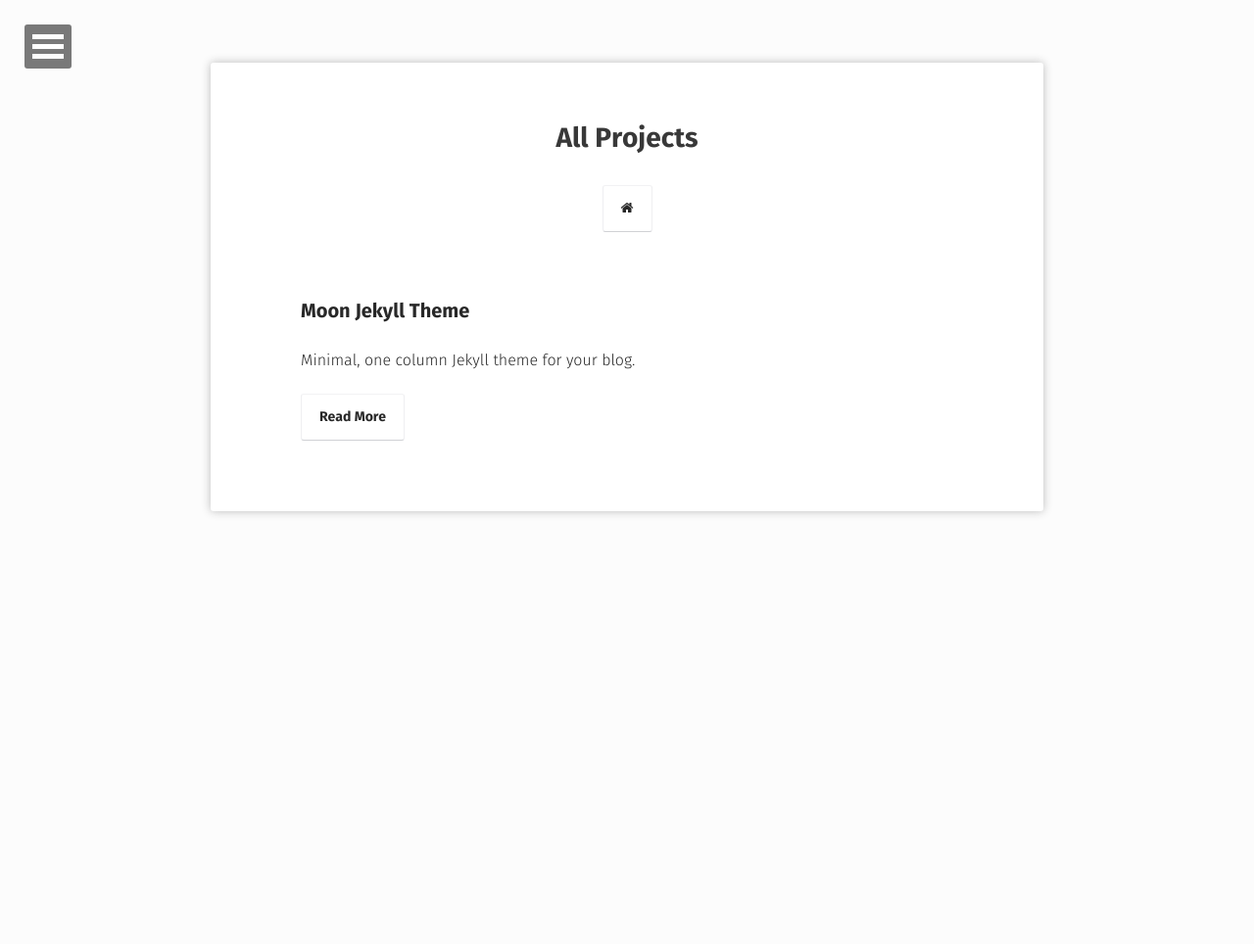
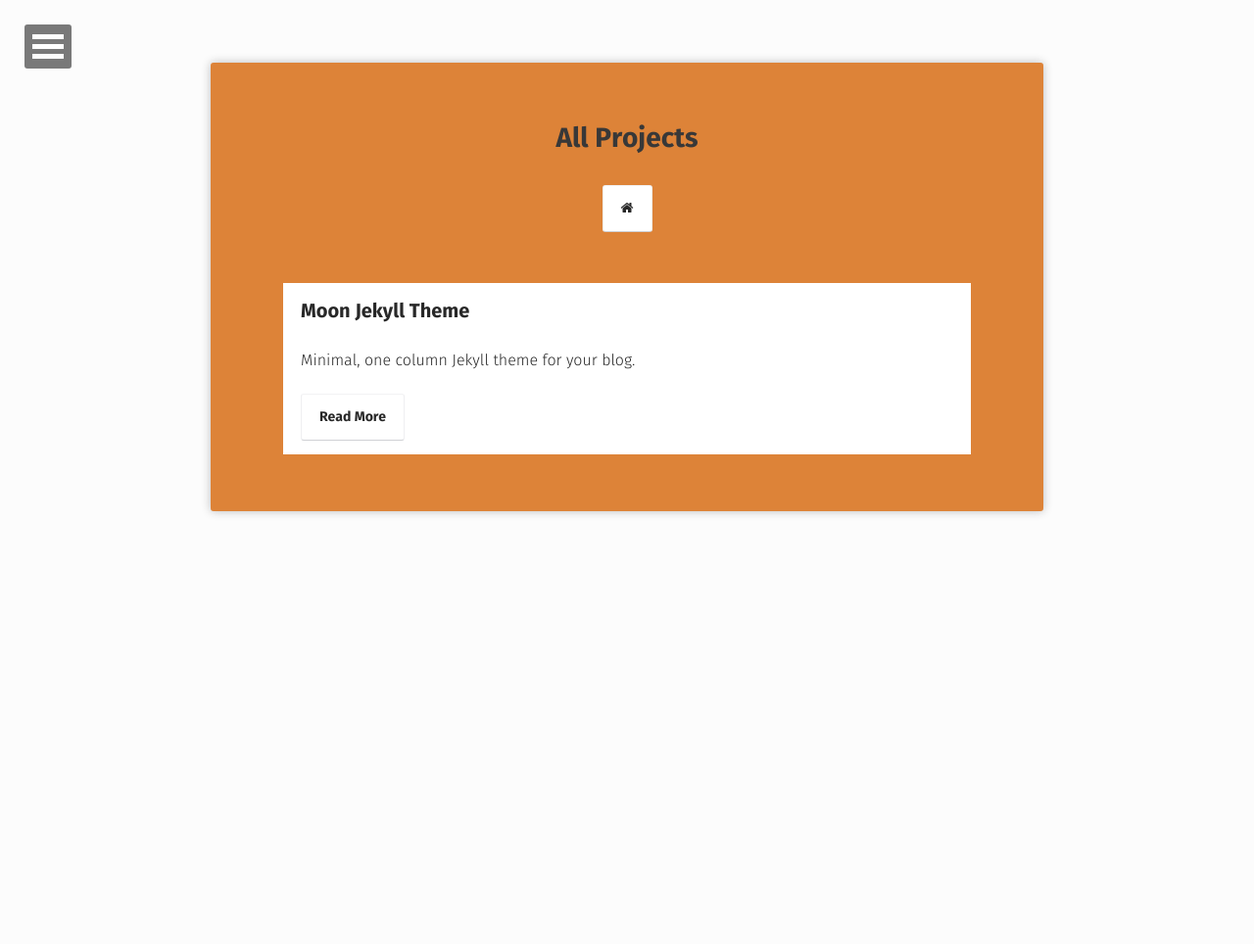
Before and after one commit to AntzInMyEyesJohnson/AntzInMyEyesJohnson.github.io, a Jekyll site: the page built from projects/index.md, in a window 1280 px wide. Shown: the whole page at 98% size. Built offline with Jekyll 4.4.1, drawn with Linux system fonts in a browser that asks for light colours; some web fonts are replaced.

Commit message:
Testing wrapper color

```diff
--- a/_sass/site.scss
+++ b/_sass/site.scss
@@ -104,7 +104,7 @@ body {
 	width: 75%;
 	max-width: 850px;
 	margin: 4rem auto;
-	background: $white;
+	background: $warning;
 	color: $color_tuatara;
 	padding: 2em;
 	border-radius: 3px;
```
